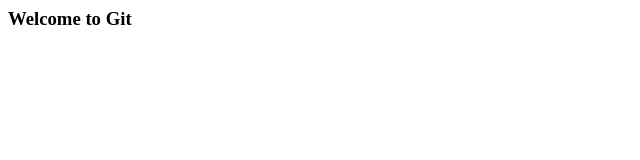
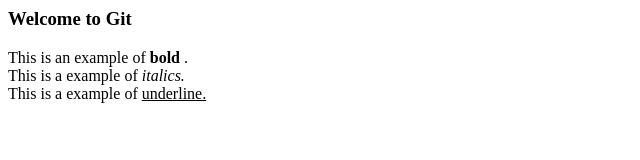
Before and after one commit to odeliapereira/web_project, a plain HTML site: page index.htm in a window 1280 px wide. Shown: the whole page, without its empty margins (0-640 px from the left). Drawn offline with Linux system fonts and the light colour scheme.

Commit message:
Updated index.htm
Added new tags for bold, italics and underline.

```diff
--- a/index.htm
+++ b/index.htm
@@ -5,5 +5,8 @@
 
   <body>
     <h3> Welcome to Git </h3>
+    This is an example of <b> bold </b>. <br>
+    This is a example of <i>italics. </i> <br>
+    This is a example of <u>underline. </u> <br>
   </body>
 </html>
```
